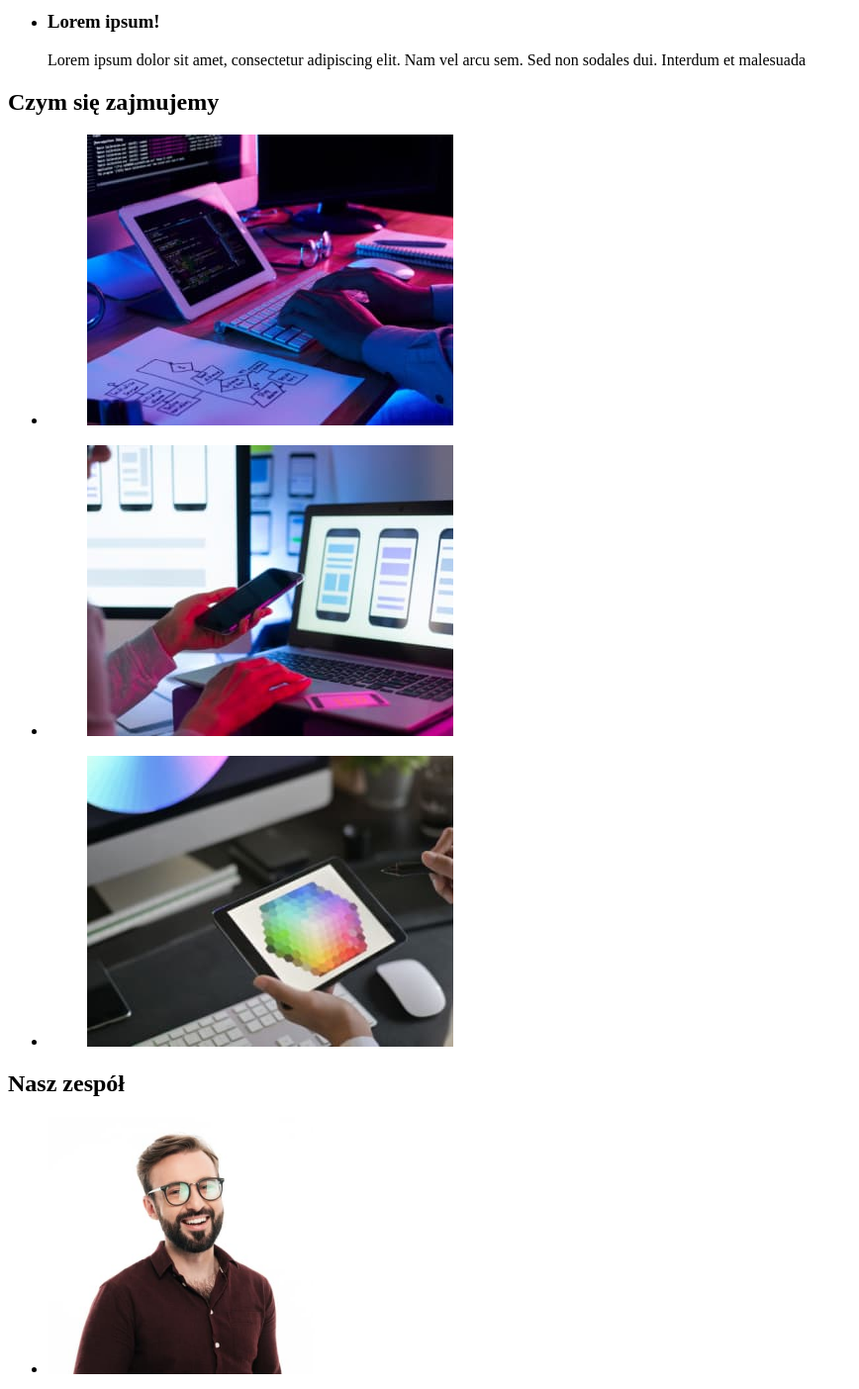
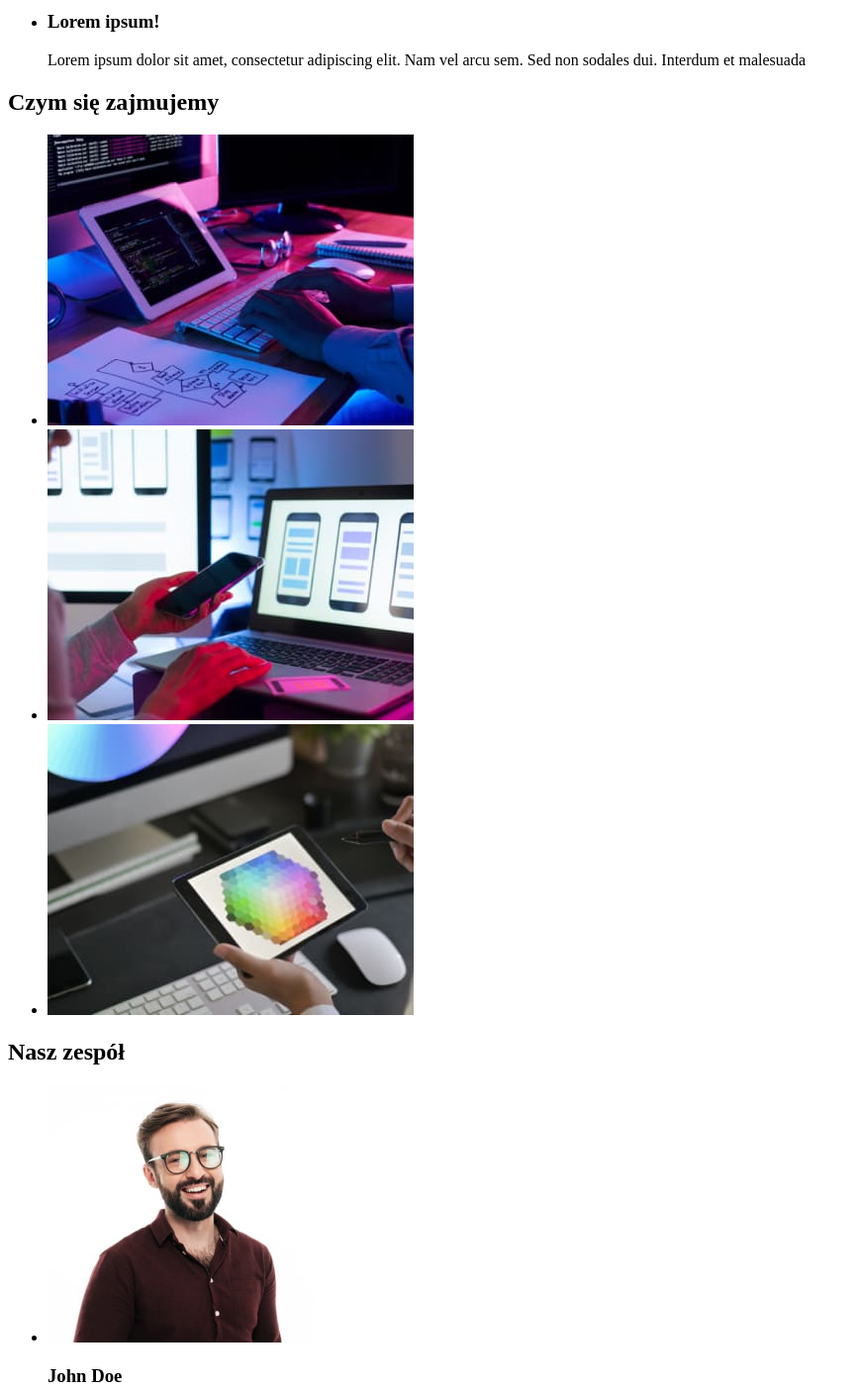
Before and after one commit to Marcinn88/goit-markup-hw-01, a plain HTML site: page index.html in a window 1280 px wide. Shown: the part 580-1984 px from the top of the page at 99% size, without its empty margins (0-868 px from the left). Drawn offline with Linux system fonts and the light colour scheme.

Commit message:
usunieto figure z  nasz zespół oraz  zmieniono footer. tylko linki, wywalono paragraf z listy.

```diff
--- a/index.html
+++ b/index.html
@@ -76,34 +76,28 @@
 
           <ul>
             <li>
-              <figure>
               <img
                 src="./images/1.jpg"
                 alt="Mężczyzna piszący na klawiaturze"
                 width="370"
                 height="294"
               />
-              </figure>
             </li>
             <li>
-              <figure>
               <img
                 src="./images/2.jpg"
                 alt="Osoba pracująca przy komputerze"
                 width="370"
                 height="294"
               />
-              </figure>
             </li>
             <li>
-              <figure>
               <img
                 src="./images/3.jpg"
                 alt="Osoba trzyma w ręku tablet"
                 width="370"
                 height="294"
               />
-              </figure>
             </li>
           </ul>
         </div>
@@ -159,8 +153,8 @@
         <a href="#"><span class="blue">Web</span>Studio</a>
       </p>
       <address>
+        <p>m. Warszawa, Aleje Jerozolimskie 21</p>
         <ul>
-          <li><p>m. Warszawa, Aleje Jerozolimskie 21</p></li>
           <li><a href="mailto:info@example.com">info@example.com</a></li>
           <li><a href="tel:+48111111111">+48 111 111 111</a></li>
         </ul>
```
Lines whose indentation alone changed are shown as unchanged.
